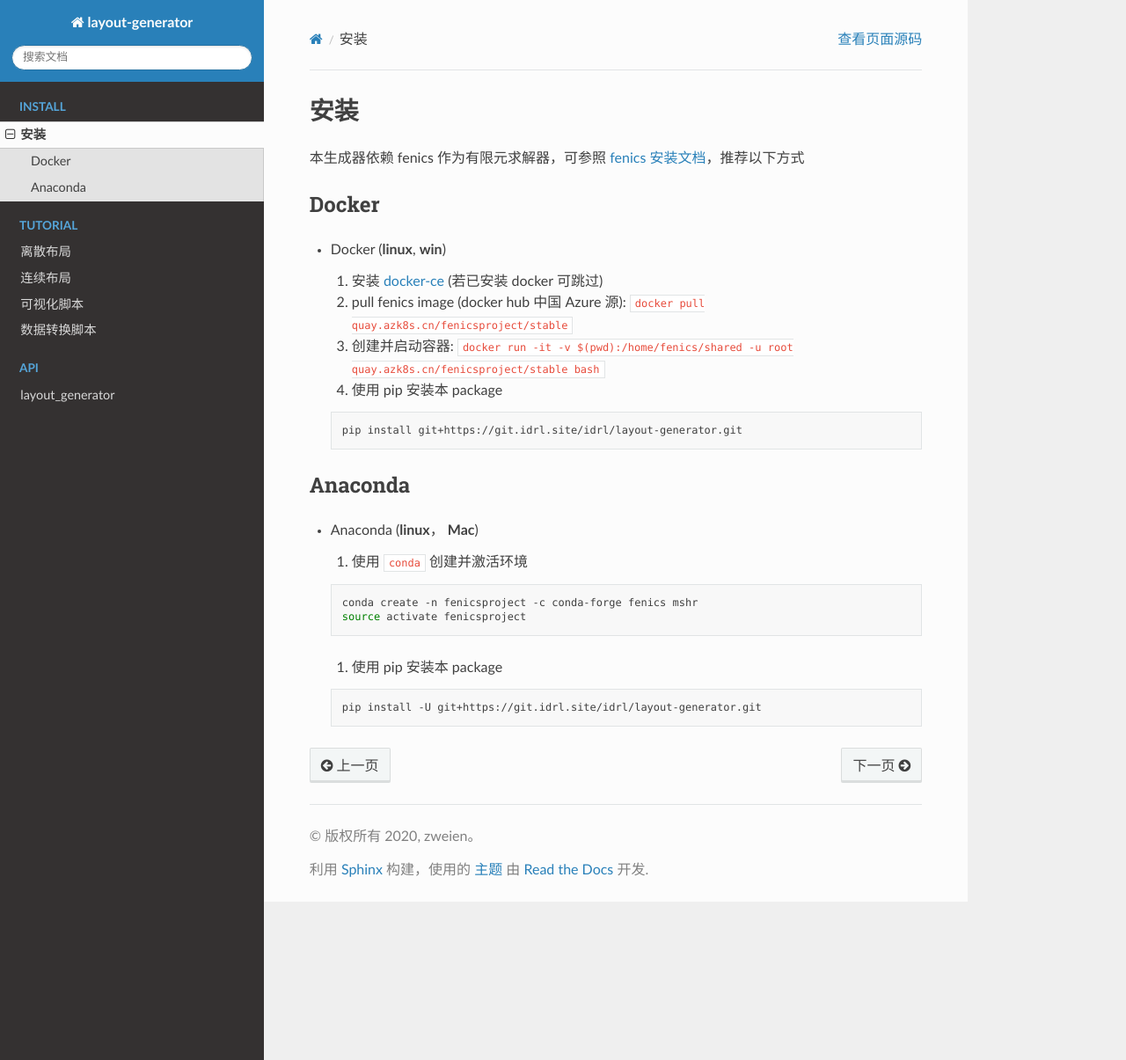
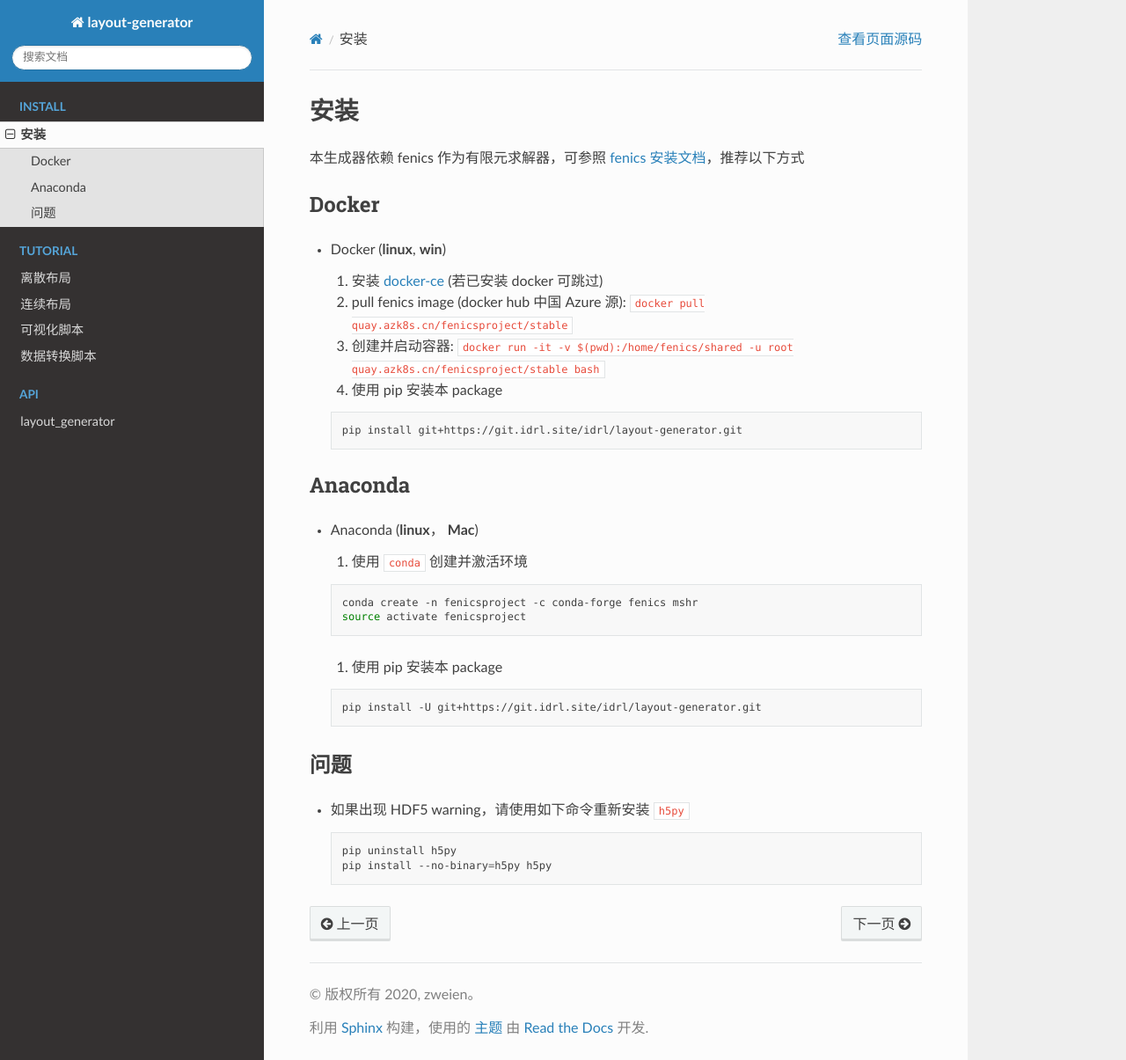
Before and after one commit to zweien/layout-generator, a Sphinx documentation site: the page built from docs/source/src/install.md, in a window 1280 px wide and 1205 px high. Shown: the whole window at 88% size. Built offline with Sphinx 7.4.7 and the Read the Docs theme 2.0.0, drawn with Linux system fonts in a browser that asks for light colours; the version number could not be read and is left out.

````diff
--- a/docs/source/src/install.md
+++ b/docs/source/src/install.md
@@ -25,3 +25,11 @@
   ```bash
   pip install -U git+https://git.idrl.site/idrl/layout-generator.git
   ```
+
+## 问题
+
+- 如果出现 HDF5 warning，请使用如下命令重新安装 `h5py`
+  ```bash
+  pip uninstall h5py
+  pip install --no-binary=h5py h5py
+  ```
````
Also changed, not shown: README.md (+5 -0 lines).
